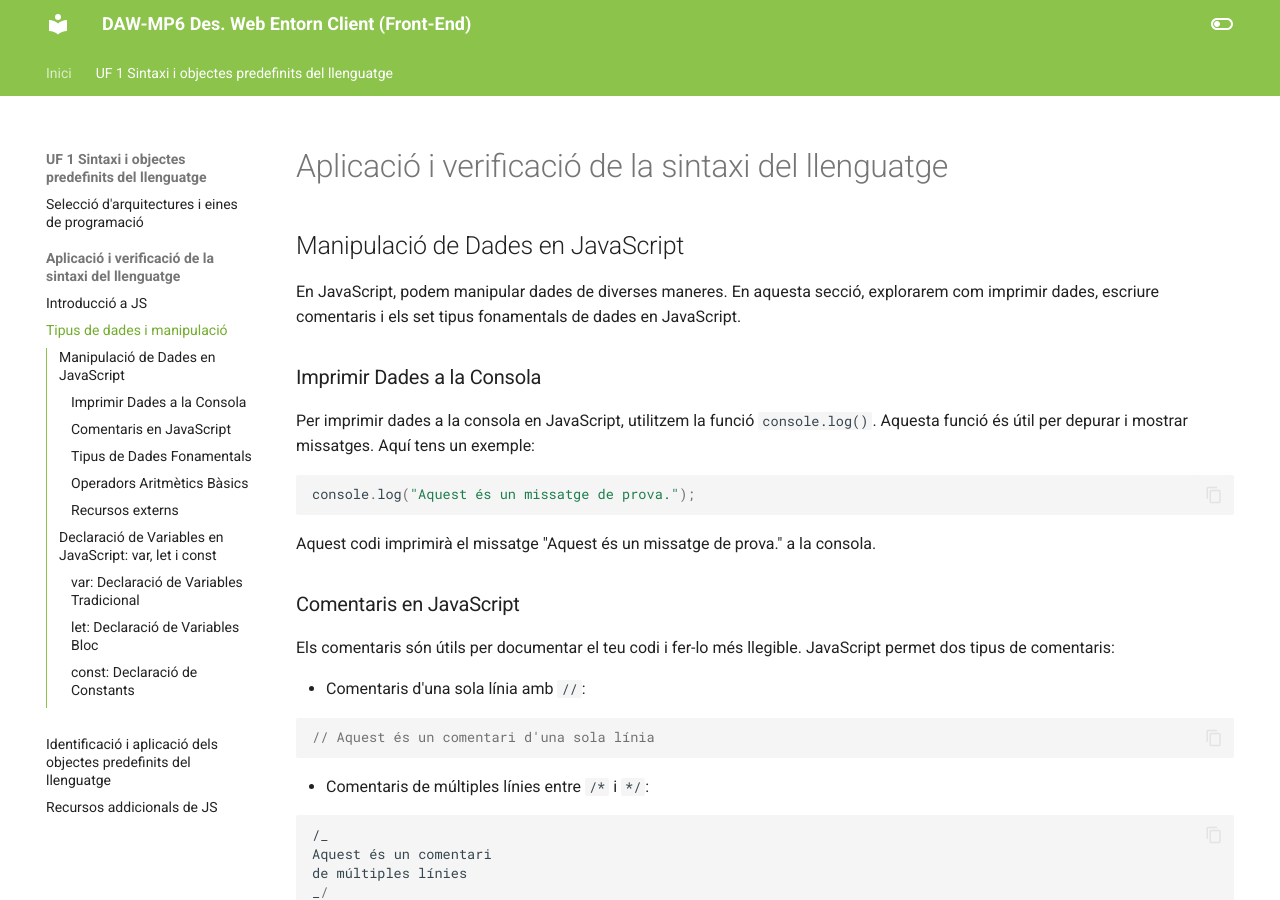
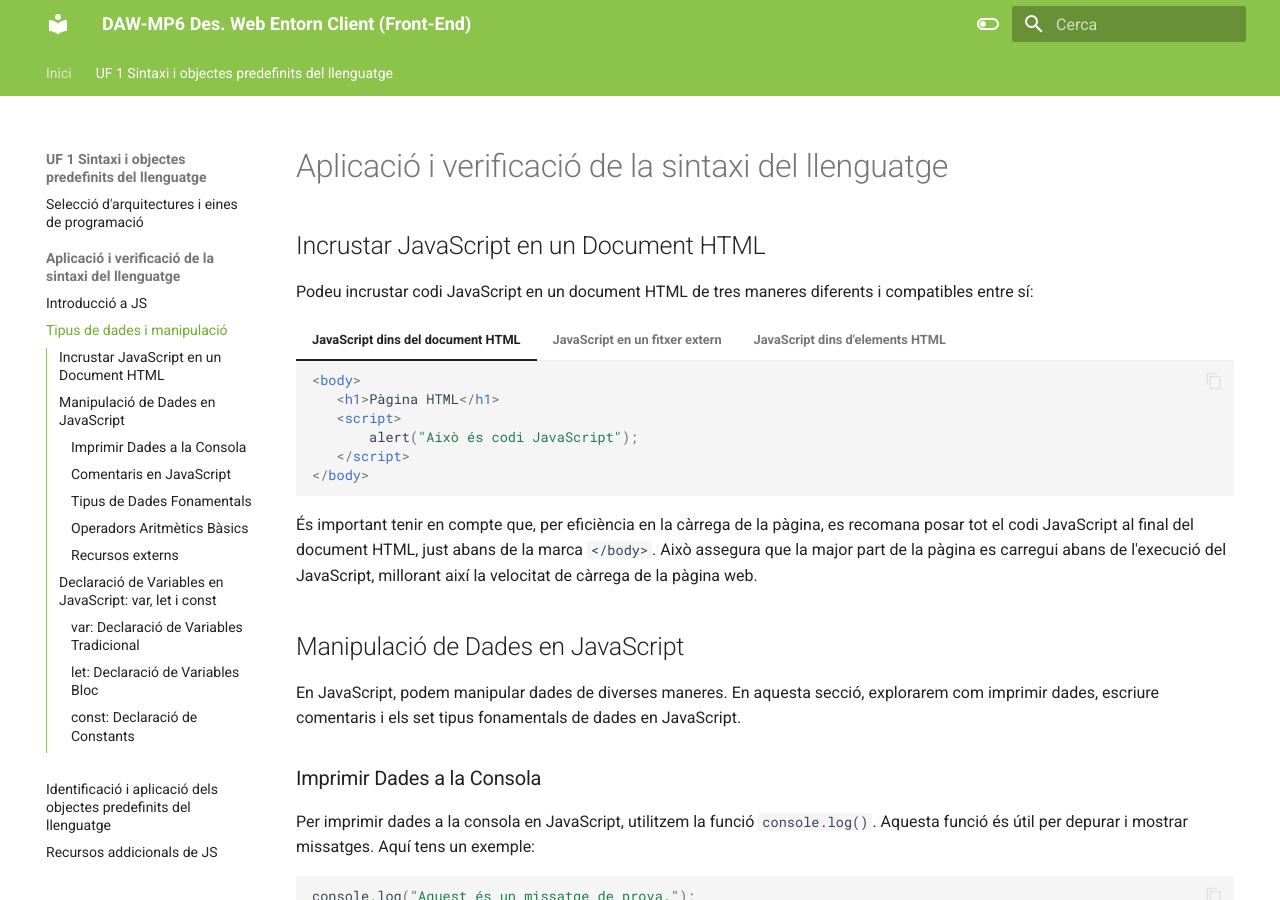
Before and after one commit to prosfp/DAW_MP06, an MkDocs documentation site: the page built from docs/UF1/UF1.2/UF1.2_b.md, in a window 1280 px wide and 900 px high. Built offline with MkDocs 1.6.1 and Material for MkDocs 9.7.7, drawn with Linux system fonts in a browser that asks for light colours; some of the changed text lies outside the part shown.

````diff
--- a/docs/UF1/UF1.2/UF1.2_b.md
+++ b/docs/UF1/UF1.2/UF1.2_b.md
@@ -1,4 +1,60 @@
 # Aplicació i verificació de la sintaxi del llenguatge
+
+## Incrustar JavaScript en un Document HTML
+
+Podeu incrustar codi JavaScript en un document HTML de tres maneres diferents i compatibles entre sí:
+
+=== "JavaScript dins del document HTML"
+
+    ```html
+    <body>
+       <h1>Pàgina HTML</h1>
+       <script>
+           alert("Això és codi JavaScript");
+       </script>
+    </body>
+    ```
+
+=== "JavaScript en un fitxer extern"
+
+    ```html
+    <!DOCTYPE html>
+    <html>
+    <head>
+        <title>Pàgina amb JavaScript</title>
+        <script src="arxiu.js"></script>
+    </head>
+    <body>
+        <h1>Contingut principal</h1>
+        <!-- Altres elements HTML -->
+    </body>
+    </html>
+    ```
+
+=== "JavaScript dins d'elements HTML"
+
+    ```html hl_lines="8"
+    <!DOCTYPE html>
+    <html>
+    <head>
+        <title>Pàgina amb JavaScript</title>
+    </head>
+    <body>
+        <h1>Contingut principal</h1>
+        <button onclick="saluda()">Fes clic aquí</button>
+        <script>
+            // Codi JavaScript incrustat
+            function saluda() {
+                alert("Hola, això és JavaScript!");
+            }
+        </script>
+    </body>
+    </html>
+    ```
+
+
+És important tenir en compte que, per eficiència en la càrrega de la pàgina, es recomana posar tot el codi JavaScript al final del document HTML, just abans de la marca `</body>`. Això assegura que la major part de la pàgina es carregui abans de l'execució del JavaScript, millorant així la velocitat de càrrega de la pàgina web.
+
 
 ## Manipulació de Dades en JavaScript
 
--- a/mkdocs.yml
+++ b/mkdocs.yml
@@ -21,28 +21,25 @@ theme:
         icon: material/toggle-switch-off-outline
         name: Switch to dark mode
       primary: light green
-      accent: light green
+      accent: tale
     - scheme: slate
       toggle:
         icon: material/toggle-switch
         name: Switch to light mode
       primary: light green
       accent: light green
+
 plugins:
   - social
+  - search
 
 
 extra:
   social:
     - icon: fontawesome/brands/github-alt
       link: https://github.com/prosfp/DAW_MP06
-    # - icon: fontawesome/brands/creative-common
-    #   link:
-    # - icon: fontawesome/brands/creative-commons-by
-    #   link:
-    # - icon: fontawesome/brands/creative-commons-pd
-    #   link:
-    # - icon: fontawesome/brands/creative-commons-sa
+    - icon: fontawesome/brands/creative-commons
+      link: https://creativecommons.org/licenses/by-nc-sa/4.0/
 
 
 
@@ -64,6 +61,8 @@ markdown_extensions:
   - pymdownx.emoji:
       emoji_index: !!python/name:materialx.emoji.twemoji
       emoji_generator: !!python/name:materialx.emoji.to_svg
+  - pymdownx.tabbed:
+        alternate_style: true
   - pymdownx.superfences:
       custom_fences:
         - name: mermaid
@@ -83,4 +82,4 @@ nav:
       - Identificació i aplicació dels objectes predefinits del llenguatge: UF1/UF1.3.md
       - Recursos addicionals de JS: UF1/UF1_recursos.md
 
-copyright: 2023 Pablo Ros fontawesome/brands/creative-commons-sa
+copyright: 2023 Pablo Ros
````
Also changed, not shown: docs/UF1/UF1.1/UF1.1.md (+39 -52 lines), docs/UF1/UF1.2/UF1.2_a.md (+37 -13 lines), docs/index.md (+2 -2 lines), docs/UF1/img/Js_both.webp (added), docs/UF1/img/arquitectura_navegador.png (added), docs/UF1/img/hamster.png (added).
